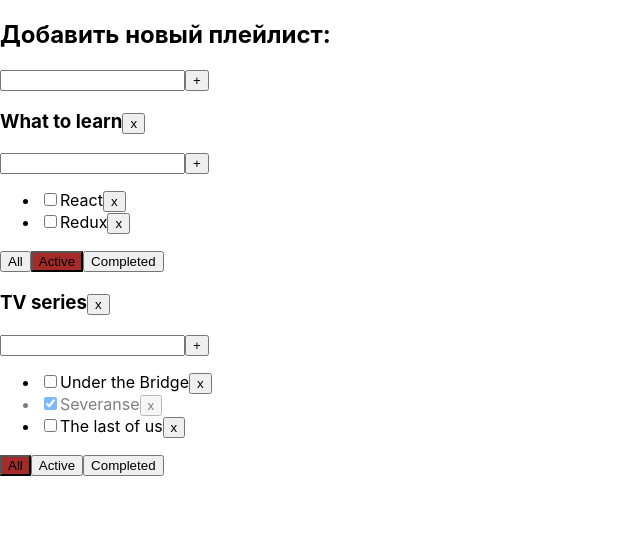
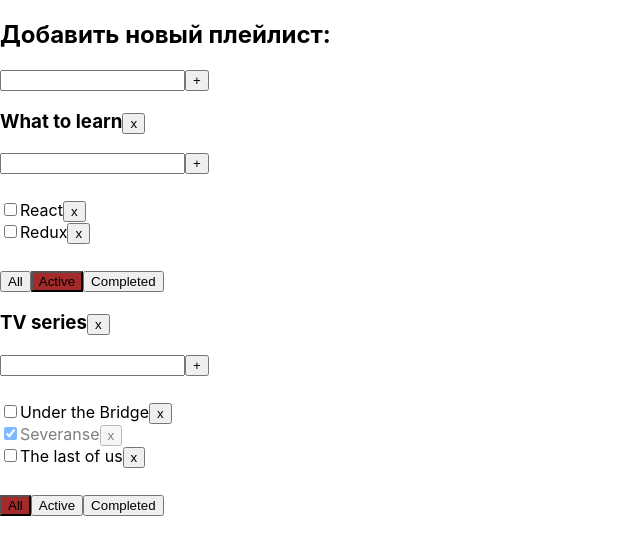
Before and after one commit to polozovaanastasia/todo-list, a React (Create React App) app: page / in a window 1280 px wide. Shown: the top 554 px of the page, without its empty margins (0-640 px from the left). Built offline with nearby package versions, Linux system fonts and the light colour scheme.

Commit message:
editMode for taskTitle and todolistTitle.

```diff
--- a/src/App.css
+++ b/src/App.css
@@ -1,3 +1,8 @@
+ul {
+    padding: 10px 0;
+    list-style-type: none;
+}
+
 .error {
     border: 1px solid brown;
 }
--- a/src/App.tsx
+++ b/src/App.tsx
@@ -32,6 +32,29 @@ function App() {
         };
         tasksObj[todolistId] = [...tasks, newTask];
         setTasks({ ...tasksObj });
+    };
+
+    const updateTaskTitle = (
+        newTaskTitle: string,
+        tackId: string,
+        todolistId: string
+    ) => {
+        let task = tasksObj[todolistId].find((t) => t.id === tackId);
+        if (task) {
+            task.title = newTaskTitle;
+        }
+        setTasks({ ...tasksObj });
+    };
+
+    const updateTodolistTitle = (
+        newTodolistTitle: string,
+        todolistId: string
+    ) => {
+        let todolist = todolists.find((tl) => tl.id === todolistId);
+        if (todolist) {
+            todolist.title = newTodolistTitle;
+        }
+        setTodolists([...todolists]);
     };
 
     const changeFilter = (value: filterValuesType, todolistId: string) => {
@@ -138,7 +161,8 @@ function App() {
                         changeTaskIsDone={changeTaskIsDone}
                         filter={tl.filter}
                         removeTodolist={removeTodolist}
-                        // createTodolist={createTodolist}
+                        updateTaskTitle={updateTaskTitle}
+                        updateTodolistTitle={updateTodolistTitle}
                     />
                 );
             })}
--- /dev/null
+++ b/src/components/EditableSpan/EditableSpan.tsx
@@ -0,0 +1,61 @@
+import { useState } from "react";
+
+type EditableSpanPropsType = {
+    title: string;
+    onChange: (newTaskTitle: string) => void;
+};
+
+const EditableSpan = ({ title, onChange }: EditableSpanPropsType) => {
+    let [newTitle, setNewTitle] = useState(title);
+    const [editMode, setEditMode] = useState(false);
+    const [error, setError] = useState<null | string>(null);
+
+    const activateEditMode = () => {
+        setEditMode(true);
+    };
+    const activateViewMode = () => {
+        const trimmedTitle = newTitle.trim();
+        onChange(trimmedTitle);
+        setNewTitle(trimmedTitle);
+        setEditMode(false);
+    };
+
+    const changeTaskTitleValue = (e: React.ChangeEvent<HTMLInputElement>) => {
+        setNewTitle(e.currentTarget.value);
+    };
+
+    // const setTaskTitleValue = (e: React.KeyboardEvent<HTMLInputElement>) => {
+    //     if (e.ctrlKey && e.key === "Enter") {
+    //         newItemTitle = newItemTitle.trim();
+
+    //         if (newItemTitle === "") {
+    //             setError("Task Title cannot be empty.");
+    //             return;
+    //         }
+    //         setNewitemTitle(newItemTitle);
+    //         setEditMode(false);
+    //     }
+    // };
+
+    return (
+        <span>
+            {editMode ? (
+                <>
+                    <input
+                        type="text"
+                        value={newTitle}
+                        onChange={changeTaskTitleValue}
+                        // onKeyUp={setTaskTitleValue}
+                        onBlur={activateViewMode}
+                        autoFocus
+                    />
+                    {error && <div className="error-message">{error}</div>}
+                </>
+            ) : (
+                <span onDoubleClick={activateEditMode}>{newTitle}</span>
+            )}
+        </span>
+    );
+};
+
+export default EditableSpan;
--- a/src/components/Todolist/Todolist.tsx
+++ b/src/components/Todolist/Todolist.tsx
@@ -1,5 +1,7 @@
+import { useState } from "react";
 import { filterValuesType } from "../../App";
 import AddItemForm from "../AddItemForm/AddItemForm";
+import EditableSpan from "../EditableSpan/EditableSpan";
 
 export type taskType = {
     id: string;
@@ -17,6 +19,12 @@ type propsType = {
     changeTaskIsDone: (id: string, isDone: boolean, todolistId: string) => void;
     filter: filterValuesType;
     removeTodolist: (todolistId: string) => void;
+    updateTaskTitle: (
+        taskTitle: string,
+        taskId: string,
+        todolistId: string
+    ) => void;
+    updateTodolistTitle: (todolistTitle: string, todolistId: string) => void;
 };
 
 function Todolist({
@@ -29,6 +37,8 @@ function Todolist({
     changeTaskIsDone,
     filter,
     removeTodolist,
+    updateTaskTitle,
+    updateTodolistTitle,
 }: propsType) {
     const onAllClickHandler = () => changeFilter("all", id);
     const onActiveClickHandler = () => changeFilter("active", id);
@@ -36,13 +46,21 @@ function Todolist({
 
     const removeTodolistHandler = () => removeTodolist(id);
 
+    const updateTodolistTitleHandler = (todolistTitle: string) => {
+        updateTodolistTitle(todolistTitle, id);
+    };
+
     const addTaskHandler = (title: string) => {
         addTask(title, id);
     };
+
     return (
         <div>
             <h3>
-                {title}
+                <EditableSpan
+                    title={title}
+                    onChange={updateTodolistTitleHandler}
+                />
                 <button onClick={removeTodolistHandler}>x</button>
             </h3>
 
@@ -54,6 +72,10 @@ function Todolist({
                     const onChangeIsDoneHandler = (
                         e: React.ChangeEvent<HTMLInputElement>
                     ) => changeTaskIsDone(task.id, e.currentTarget.checked, id);
+
+                    const onChangeTaskTitleHandler = (newTackTitle: string) => {
+                        updateTaskTitle(newTackTitle, task.id, id);
+                    };
                     return (
                         <li
                             key={task.id}
@@ -66,7 +88,10 @@ function Todolist({
                                 checked={task.isDone}
                                 onChange={onChangeIsDoneHandler}
                             />
-                            <span>{task.title}</span>
+                            <EditableSpan
+                                title={task.title}
+                                onChange={onChangeTaskTitleHandler}
+                            />
                             <button onClick={onRemoveTaskHandler}>x</button>
                         </li>
                     );
```
